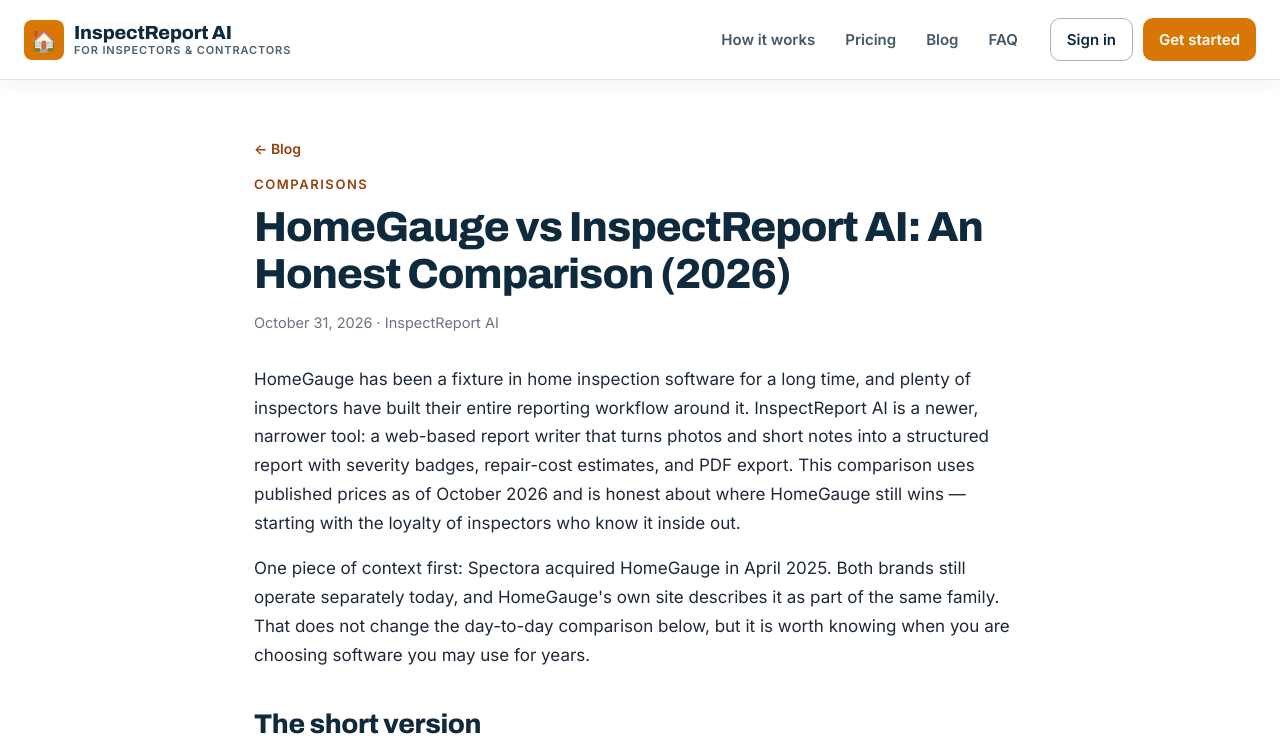
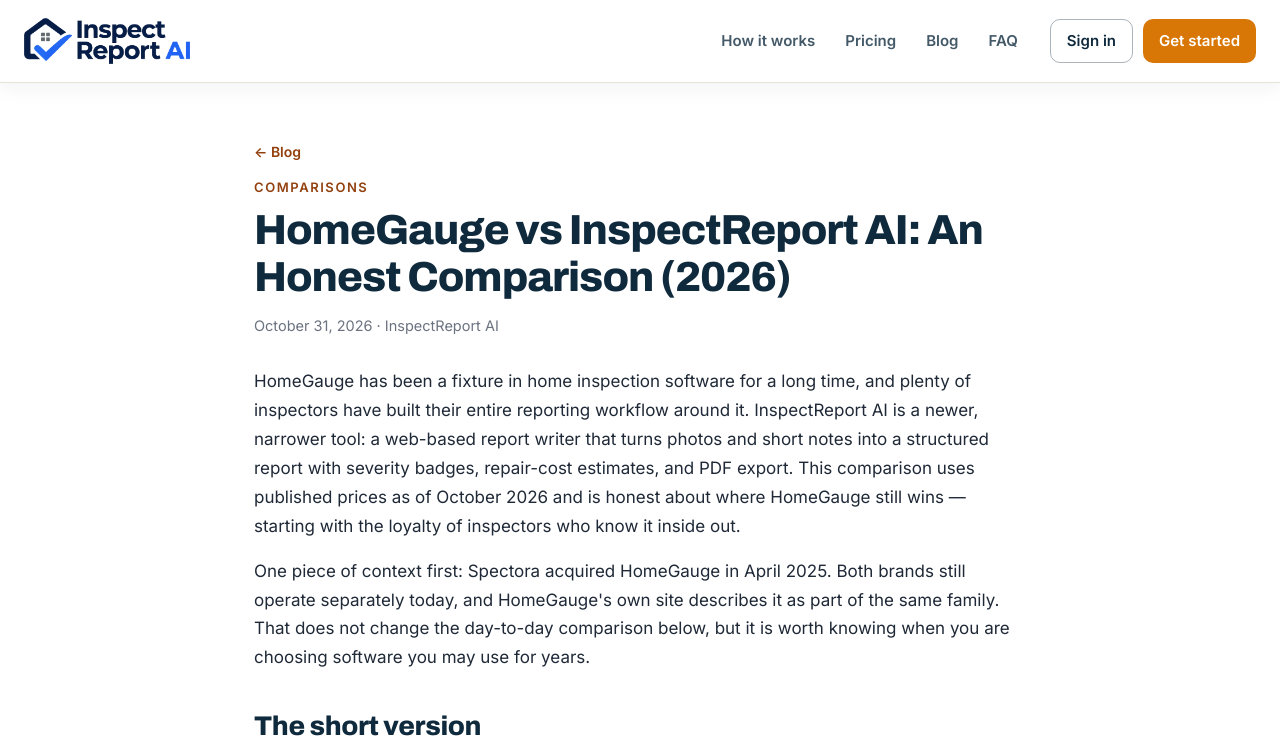
Before and after one commit to inecreative/inspectreport-app, a website: page render-app/public/blog/homegauge-vs-inspectreport-ai.html in a window 1280 px wide. Shown: the top 750 px of the page. Drawn offline with Linux system fonts and the light colour scheme.

Commit message:
New logo, favicon

```diff
--- a/render-app/public/blog/homegauge-vs-inspectreport-ai.html
+++ b/render-app/public/blog/homegauge-vs-inspectreport-ai.html
@@ -50,14 +50,12 @@
   }
 }
 </script>
+<link rel="icon" type="image/png" href="/assets/favicon.png" />
 </head>
 <body>
 <header class="lp-header">
   <div class="lp-header-inner">
-    <a class="lp-brand" href="/">
-      <span class="lp-brand-mark">🏠</span>
-      <span class="lp-brand-text"><b>InspectReport AI</b><span>For inspectors &amp; contractors</span></span>
-    </a>
+    <a class="lp-brand" href="/"><img class="lp-logo" src="/assets/logo.png" alt="Inspect Report AI" /></a>
     <nav class="lp-nav">
       <a href="/#how">How it works</a>
       <a href="/#pricing">Pricing</a>
@@ -175,7 +173,7 @@
   <div class="lp-wrap">
     <div class="lp-footer-top">
       <div class="lp-brand lp-brand-footer">
-        <span class="lp-brand-mark">🏠</span>
+        <img class="lp-brand-icon" src="/assets/logo-icon.png" alt="" />
         <span class="lp-brand-text"><b>InspectReport AI</b><span>Photo + notes → a finished inspection report</span></span>
       </div>
       <nav class="lp-footer-nav">
```
